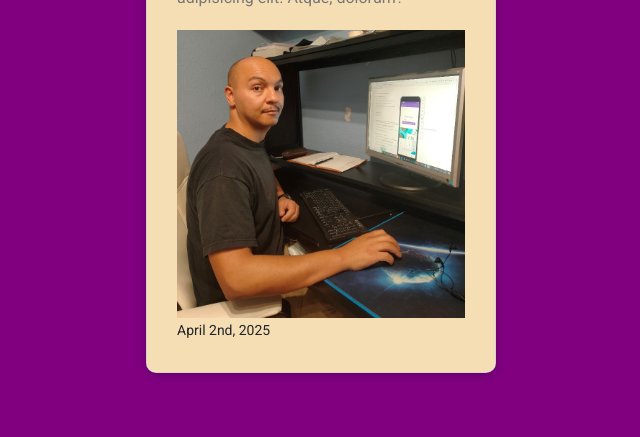
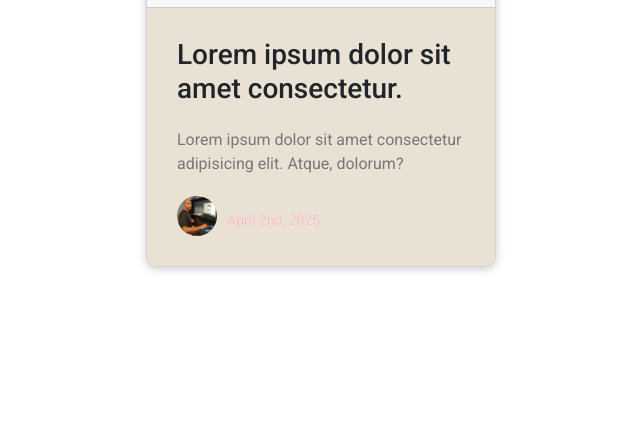
Before and after one commit to ANDREWAHN-UK/50Projects-in-PHP, a PHP site: page /Project24/project24.php in a window 1280 px wide. Shown: the part 363-800 px from the top of the page, without its empty margins (319-959 px from the left). Run offline with PHP 8.4, Linux system fonts and the light colour scheme.

Commit message:
update navbar;update base 21-30; update project24 css and php

```diff
--- a/Base/baseIndex21-30.php
+++ b/Base/baseIndex21-30.php
@@ -74,9 +74,9 @@
                 <div class="card mx-2" style="width: 15rem;" style="height: 10rem;">
                     <img src="../Base/baseMedia/ladyOnRocket.gif" class="card-img-top" alt="...">
                     <div class="card-body">
-                        <h5 class="card-title">Project  - Lorem, ipsum.</h5>
-                        <p class="card-text"> Lorem ipsum, dolor sit amet consectetur adipisicing elit. Vitae, quia.</p>
-                        <a href="" class="btn btn-primary"> Lorem, ipsum.
+                        <h5 class="card-title">Project 24 - Content Placeholder</h5>
+                        <p class="card-text"> A nice looking card with animations, that can work for any content</p>
+                        <a href="" class="btn btn-primary"> Content Placeholder
                         </a>
                     </div>
                 </div>
--- a/Base/baseStyle.css
+++ b/Base/baseStyle.css
@@ -26,6 +26,7 @@ body {
     left: 20%;
     width: 60% !important;
     background-color: rgba(255, 255, 255, 0);
+    z-index: 100;
 }
 
 .intro-text {
--- a/Project24/project24.css
+++ b/Project24/project24.css
@@ -6,7 +6,7 @@
 }
 
 body {
-  background-color: purple;
+  background-color: white;
   font-family: 'Roboto', sans-serif;
   margin: 0;
   display: flex;
@@ -38,16 +38,40 @@ img {
 }
 
 .card-content {
-  background-color: wheat;
+  background-color: rgb(233, 225, 212);
   padding: 30px;
 }
 
 .card-title {
   height: 20px;
   margin: 0px;
+  padding-bottom: 80px;
 }
 
 .card-excerpt {
   color: #777;
   margin: 10px 0 20px;
 }
+
+.author{
+display: flex;
+}
+
+.profile-img{
+border-radius: 50%;
+overflow: hidden;
+height: 40px;
+width: 40px;
+}
+
+.author-info{
+display: flex;
+flex-direction: column;
+justify-content: space-around;
+margin-left: 10px;
+width: 100px;
+}
+
+.author-info small{
+color: pink;
+}
--- a/Project24/project24.php
+++ b/Project24/project24.php
@@ -34,7 +34,7 @@
                  <span class="animated-bg animated-bg-text">&nbsp; </span>
              </p>
              <div class="author">
-                 <div class="prifle-img animated-bg" id="profile_img">
+                 <div class="profile-img animated-bg" id="profile_img">
                      <img src="./media/web-developer-portrait.jpg" alt="">
                  </div>
                  <div class="author-info">
```
